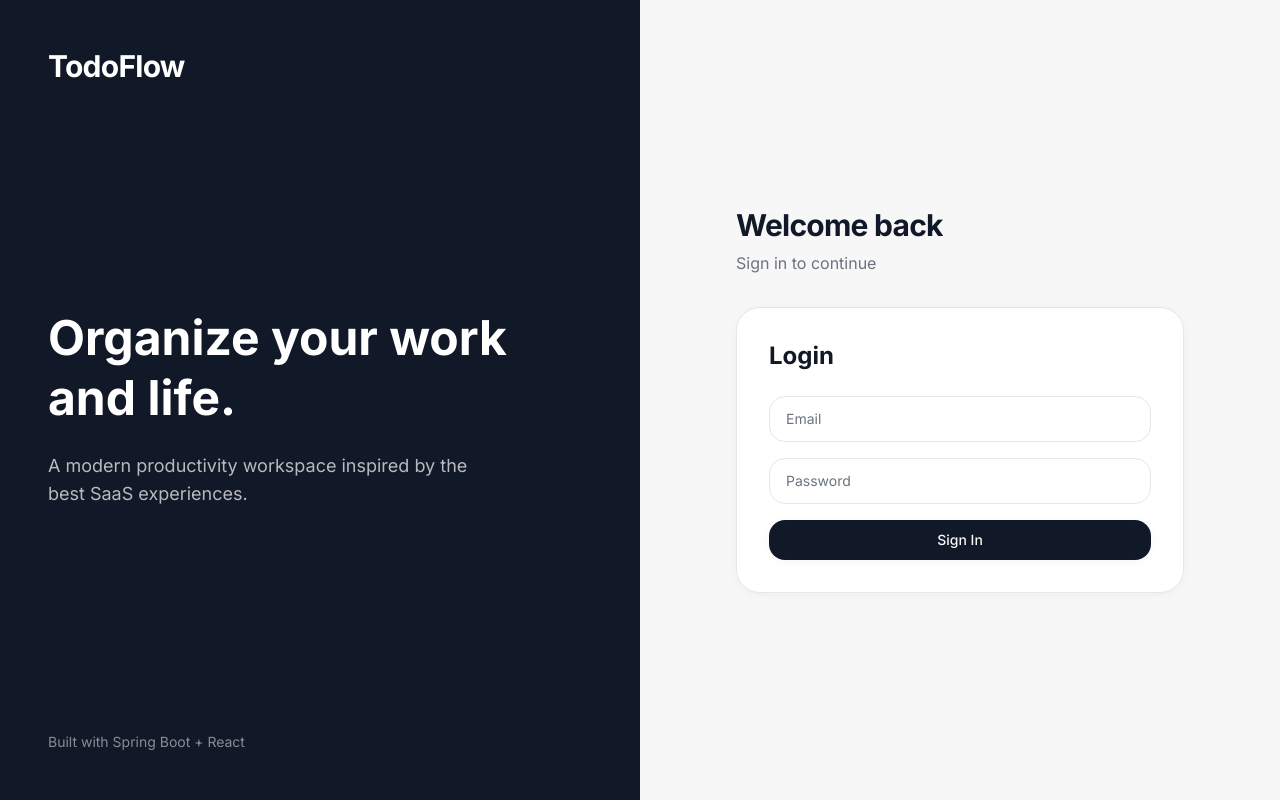
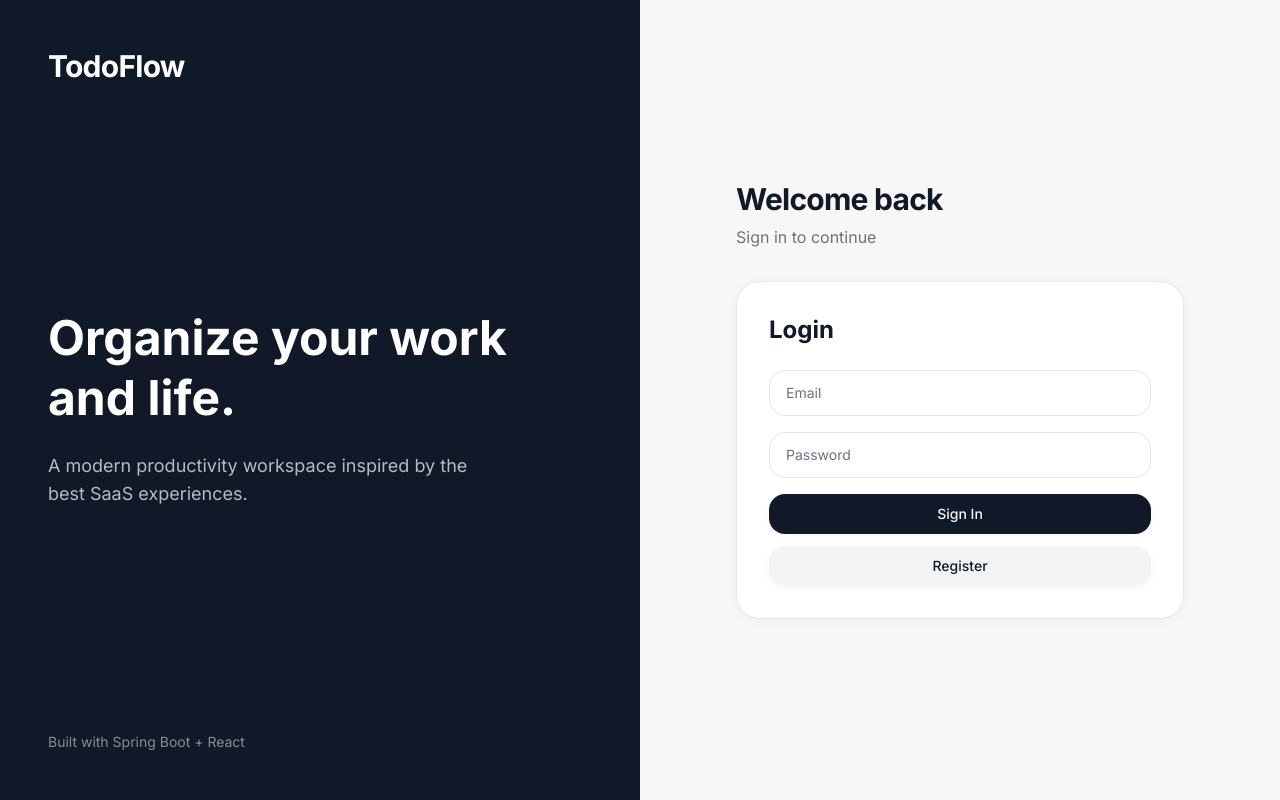
Before and after one commit to ajaypds/todo-fs-project, a React (Vite) app in the folder frontend/: page /login in a window 1280 px wide. Built offline with nearby package versions, Linux system fonts and the light colour scheme; no server answers.

Commit message:
added register button

```diff
--- a/frontend/src/pages/LoginPage.tsx
+++ b/frontend/src/pages/LoginPage.tsx
@@ -89,6 +89,14 @@ export const LoginPage = () => {
             >
               {loginMutation.isPending ? "Signing in..." : "Sign In"}
             </Button>
+            <Button
+              type="button"
+              variant="secondary"
+              className="w-full mt-3"
+              onClick={() => navigate("/register")}
+            >
+              Register
+            </Button>
           </form>
           {/* </div> */}
         </Card>
```
